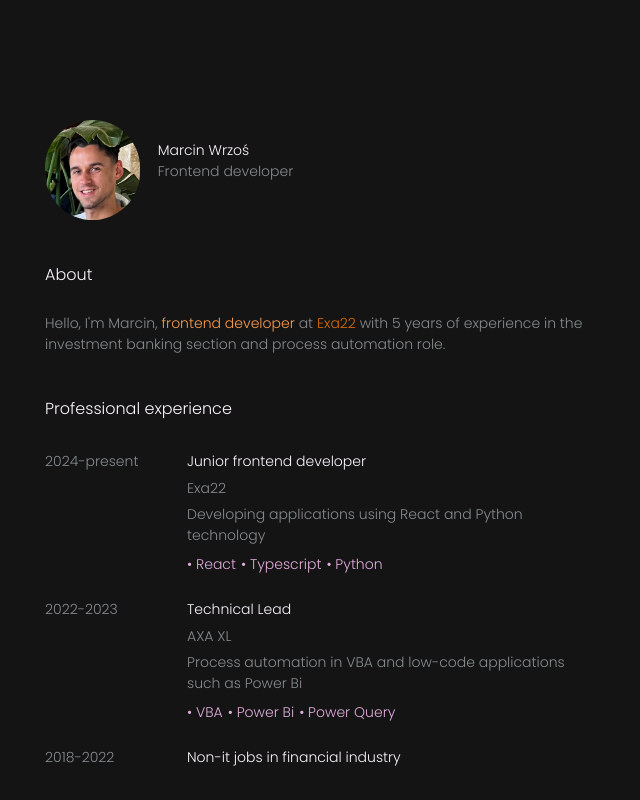
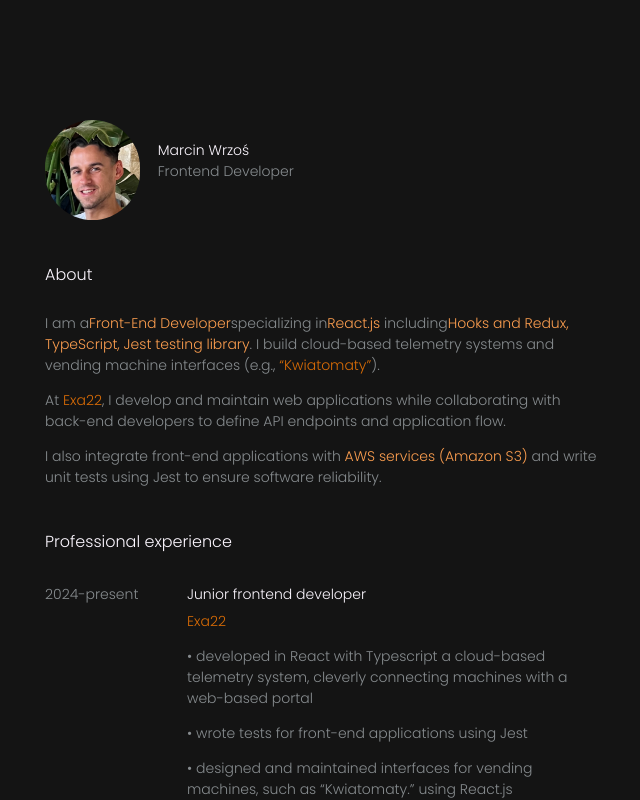
Before and after one commit to Marcinwrzs/Portfolio, a React (Create React App) app: page / in a window 1280 px wide. Shown: the top 800 px of the page, without its empty margins (319-959 px from the left). Built offline with nearby package versions, Linux system fonts and the light colour scheme.

Commit message:
changed about section

```diff
--- a/src/components/About/About.tsx
+++ b/src/components/About/About.tsx
@@ -27,6 +27,7 @@ const About: React.FC = () => {
             />
           </Box>
         </Grid>
+
         <Grid
           item
           style={{
@@ -40,20 +41,39 @@ const About: React.FC = () => {
           <p style={{ margin: 0, color: "var(--header-color)" }}>
             Marcin Wrzoś
           </p>
-          <p style={{ margin: 0 }}>Frontend developer</p>
+          <p style={{ margin: 0 }}>Frontend Developer</p>
         </Grid>
 
         <Grid item xs={12}>
           <h5>About</h5>
           <p>
-            Hello, I'm Marcin,{" "}
+            I am a
             <span style={{ color: "var(--role-color)" }}>
-              frontend developer{" "}
+              Front-End Developer
             </span>
-            at
-            <span style={{ color: "var(--company-color)" }}> Exa22</span> with 5
-            years of experience in the investment banking section and process
-            automation role.
+            specializing in
+            <span style={{ color: "var(--role-color)" }}>React.js </span>{" "}
+            including
+            <span style={{ color: "var(--role-color)" }}>
+              Hooks and Redux, TypeScript, Jest testing library
+            </span>
+            . I build cloud-based telemetry systems and vending machine
+            interfaces (e.g.,
+            <span style={{ color: "var(--company-color)" }}> “Kwiatomaty”</span>
+            ).
+          </p>
+          <p>
+            At
+            <span style={{ color: "var(--company-color)" }}> Exa22</span>, I
+            develop and maintain web applications while collaborating with
+            back-end developers to define API endpoints and application flow.
+          </p>
+          <p>
+            I also integrate front-end applications with{" "}
+            <span style={{ color: "var(--role-color)" }}>
+              AWS services (Amazon S3){" "}
+            </span>
+            and write unit tests using Jest to ensure software reliability.
           </p>
         </Grid>
       </Grid>
--- a/src/components/Contact/Contact.tsx
+++ b/src/components/Contact/Contact.tsx
@@ -1,7 +1,7 @@
 import { GoMarkGithub } from "react-icons/go";
 import { BsLinkedin } from "react-icons/bs";
 import { Grid } from "@mui/material";
-import CV from "CV.pdf";
+import CV from "Marcin Wrzos CV.pdf";
 
 const Contact: React.FC = () => {
   return (
--- a/src/components/Experience/Experience.tsx
+++ b/src/components/Experience/Experience.tsx
@@ -2,37 +2,52 @@ import "index.css";
 
 import { Grid } from "@mui/material";
 
-interface Task {
+interface Tasks {
+  id: number;
+  task: string;
+}
+
+interface Role {
   id: number;
   company?: string;
   timeFrame: string;
-  role: string;
-  task?: string;
+  roleName: string;
+  tasks?: string[];
   techStack?: string[];
 }
 
 const Experience: React.FC = () => {
-  const experience: Task[] = [
+  const experience: Role[] = [
     {
       id: 0,
       company: "Exa22",
       timeFrame: "2024-present",
-      role: "Junior frontend developer",
-      task: "Developing applications using React and Python technology",
-      techStack: ["React", "Typescript", "Python"],
+      roleName: "Junior frontend developer",
+      tasks: [
+        "developed in React with Typescript a cloud-based telemetry system, cleverly connecting machines with a web-based portal",
+        "wrote tests for front-end applications using Jest",
+        "designed and maintained interfaces for vending machines, such as “Kwiatomaty.” using React.js",
+        "integrated front-end applications with AWS services, utilizing Amazon S3 for image retrieval",
+        "collaborated closely with back-end developers to define API endpoints and application flow",
+      ],
+      techStack: ["React", "Typescript", "JEST", "AWS"],
     },
     {
       id: 1,
       company: "AXA XL",
       timeFrame: "2022-2023",
-      role: "Technical Lead",
-      task: "Process automation in VBA and low-code applications such as Power Bi",
+      roleName: "Technical Lead",
+      tasks: [
+        "process automation in VBA and low-code applications",
+        "coordinating process improvement initiatives",
+        "run the meetings and presenting solutions to the team",
+      ],
       techStack: ["VBA", "Power Bi", "Power Query"],
     },
     {
       id: 2,
       timeFrame: "2018-2022",
-      role: "Non-it jobs in financial industry",
+      roleName: "Non-it jobs in financial industry",
     },
   ];
 
@@ -40,7 +55,7 @@ const Experience: React.FC = () => {
     <>
       <h5>Professional experience</h5>
       {experience.map((item) => {
-        const { id, company, role, task, timeFrame, techStack } = item;
+        const { id, company, roleName, tasks, timeFrame, techStack } = item;
         return (
           <div key={id} style={{ marginTop: "20px" }}>
             <Grid container spacing={2}>
@@ -57,10 +72,29 @@ const Experience: React.FC = () => {
                     display: "inline",
                   }}
                 >
-                  {role}
+                  {roleName}
                 </p>
-                <p style={{ margin: "5px 0" }}>{company}</p>
-                <p style={{ margin: "5px 0" }}>{task}</p>
+                <p style={{ margin: "5px 0", color: "var(--company-color)" }}>
+                  {company}
+                </p>
+                <p style={{ margin: "5px 0" }}>
+                  {" "}
+                  {tasks && (
+                    <div>
+                      {tasks.map((task, index) => (
+                        <p
+                          key={index}
+                          style={{
+                            marginRight: "5px",
+                            // color: "var(--technology-color)",
+                          }}
+                        >
+                          • {task}
+                        </p>
+                      ))}
+                    </div>
+                  )}
+                </p>
                 {techStack && (
                   <div>
                     {techStack.map((technology, index) => (
```
Also changed, not shown: 2 other files (tests, documents, lock files or other folders).
